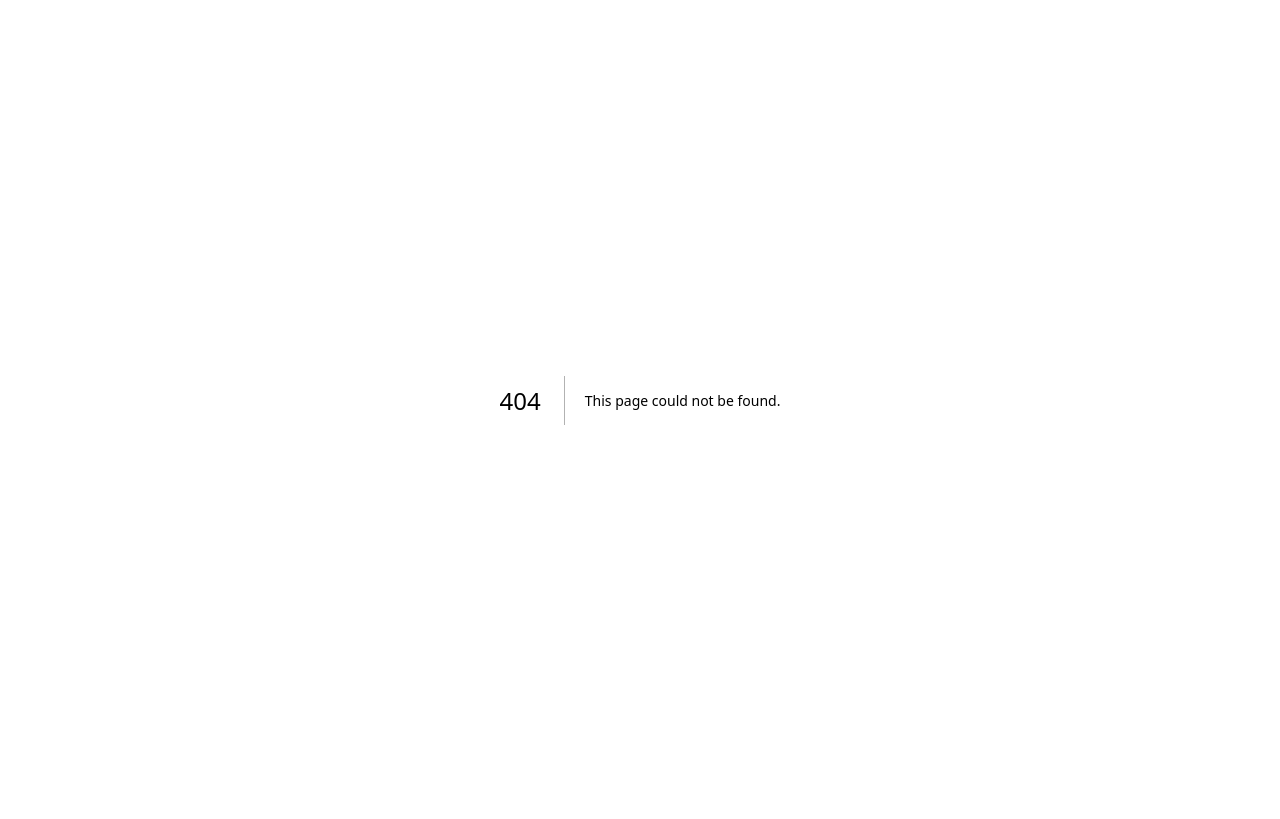
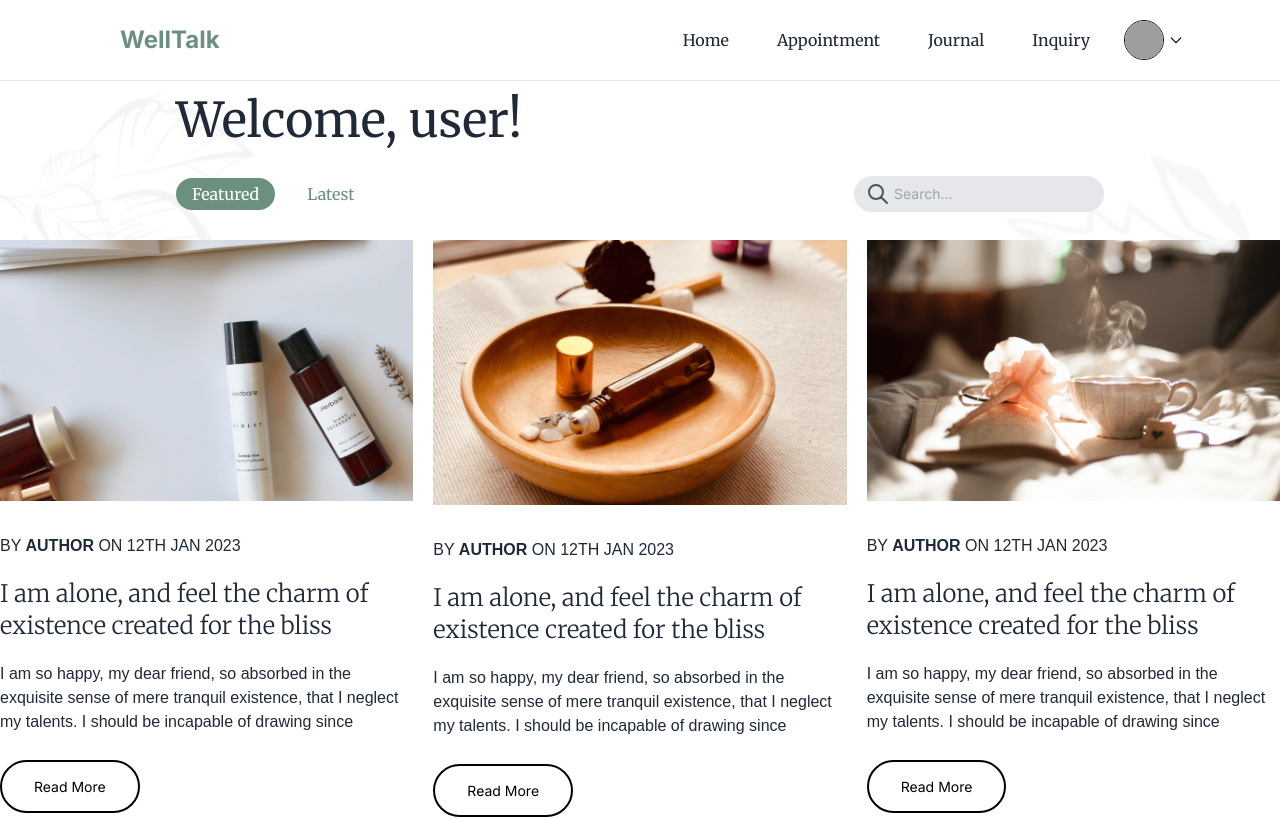
Before and after one commit to joshuabriones/well-talk, a Next.js app: page /teacher/teacher-home in a window 1280 px wide. Before the commit this address had no page. Shown: the top 819 px of the page. Built offline with nearby package versions, Linux system fonts and the light colour scheme; grey boxes are pictures that could not be loaded; a web font is replaced by a local one.

Commit message:
added teacher home page

```diff
--- a/app/page.jsx
+++ b/app/page.jsx
@@ -28,8 +28,7 @@ export default function Landing() {
 					className="jarallax jarallax-img title-img"
 					style={{
 						backgroundSize: "contain",
-						backgroundPosition: "center", // Try different values like "top", "center", or "bottom"
-						height: "100%", // Ensure the container has full height
+						backgroundPosition: "center bottom",
 					}}>
 					<div className="py-48 xl:px-96 text-center">
 						<h2 className="text-5xl sm:text-6xl lg:text-8xl font-Merriweather">
--- a/app/teacher/page.jsx
+++ /dev/null
@@ -1,7 +0,0 @@
-import React from "react";
-
-const TeacherHomePage = () => {
-  return <div>TeacherHomePage</div>;
-};
-
-export default TeacherHomePage;
--- /dev/null
+++ b/app/teacher/teacher-home/page.jsx
@@ -0,0 +1,128 @@
+"use client";
+import Footer from "@/components/ui/Footer";
+import { Navbar } from "@/components/ui/Navbar";
+import LandingSlider from "@/components/ui/Slider";
+import BlogBlock from "@/components/ui/BlogBlock";
+import Blogs from "@/components/ui/Blogs";
+import { useState } from "react";
+export default function Home() {
+	const [selectedButton, setSelectedButton] = useState("featured");
+
+	const handleButtonClick = (button) => {
+		setSelectedButton(button);
+	};
+	return (
+		<div>
+			<main className="min-h-screen">
+				<Navbar userType="student" />
+				<div
+					className="pattern-overlay pattern-left absolute -z-10"
+					style={{ transform: "scaleY(-1)", top: "-50px" }}>
+					<img
+						src="/images/landing/lleft.png"
+						alt="pattern"
+					/>
+				</div>
+				<div
+					className="pattern-overlay pattern-right absolute bottom-0 right-0 -z-10"
+					style={{ transform: "scaleY(-1)", top: "-15px" }}>
+					<img
+						src="/images/landing/lright.png"
+						alt="pattern"
+						className="w-full h-full object-contain"
+					/>
+				</div>
+
+				<div className="flex justify-between items-center px-44 mt-24">
+					<h2 className="text-3xl sm:text-6xl lg:text-5xl font-Merriweather mb-4">
+						Welcome, user!
+					</h2>
+				</div>
+				<div className="flex justify-between items-center px-44 mt-4">
+					<div className="flex items-center">
+						<button
+							className={`text-sm sm:text-lg lg:text-base font-Merriweather mr-4 py-1 px-4 rounded-full ${
+								selectedButton === "featured"
+									? "bg-[#6B9080] text-white"
+									: "bg-transparent text-[#6B9080]"
+							}`}
+							onClick={() => handleButtonClick("featured")}>
+							Featured
+						</button>
+						<button
+							className={`text-sm sm:text-lg lg:text-base font-Merriweather py-1 px-4 rounded-full ${
+								selectedButton === "latest"
+									? "bg-[#6B9080] text-white"
+									: "bg-transparent text-[#6B9080]"
+							}`}
+							onClick={() => handleButtonClick("latest")}>
+							Latest
+						</button>
+					</div>
+					<div className="flex justify-end items-center">
+						<form method="GET">
+							<div className="relative text-gray-600 focus-within:text-gray-400">
+								<span className="absolute inset-y-0 left-0 flex items-center pl-2">
+									<button
+										type="submit"
+										className="p-1 focus:outline-none focus:shadow-outline">
+										<svg
+											fill="none"
+											stroke="currentColor"
+											strokeLinecap="round"
+											strokeLinejoin="round"
+											strokeWidth="2"
+											viewBox="0 0 24 24"
+											className="w-6 h-6">
+											<path d="M21 21l-6-6m2-5a7 7 0 11-14 0 7 7 0 0114 0z"></path>
+										</svg>
+									</button>
+								</span>
+								<input
+									type="search"
+									name="q"
+									className="py-2 text-sm text-white bg-gray-200 rounded-full pl-10 focus:outline-none focus:bg-white focus:text-gray-200"
+									placeholder="Search..."
+									autoComplete="off"
+								/>
+							</div>
+						</form>
+					</div>
+				</div>
+
+				<Blogs />
+				<BlogBlock />
+
+				<div className="flex container mx-auto mt-20">
+					<div className="w-1/2">
+						<div className="p-5 mt-40">
+							<h2 className=" text-3xl sm:text-6xl lg:text-7xl font-Merriweather">
+								Discover Our
+							</h2>
+							<h2 className=" text-3xl sm:text-6xl lg:text-7xl font-Merriweather">
+								Dedicated
+							</h2>
+							<h2 className=" text-3xl sm:text-6xl lg:text-7xl font-Merriweather mb-12">
+								Counselors
+							</h2>
+							<p>
+								Meet the compassionate individuals who form the
+								backbone of <br></br> our counseling team. Each
+								counselor brings a wealth of expertise<br></br>{" "}
+								and empathy, ready to guide you through life's
+								challenges with<br></br> understanding and
+								support.
+							</p>
+						</div>
+					</div>
+					<div className="w-1/2">
+						<div className="p-5">
+							<LandingSlider />
+						</div>
+					</div>
+				</div>
+				<Footer />
+			</main>
+		</div>
+	);
+}
```
